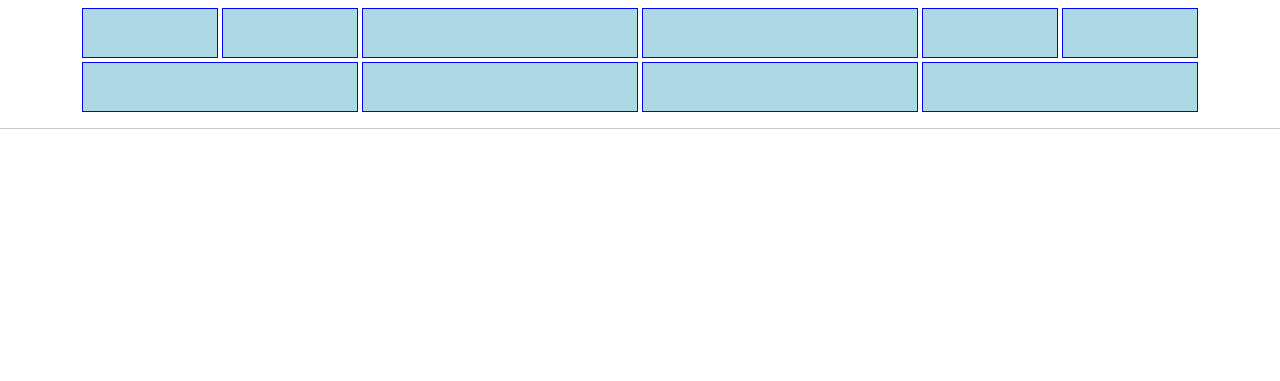
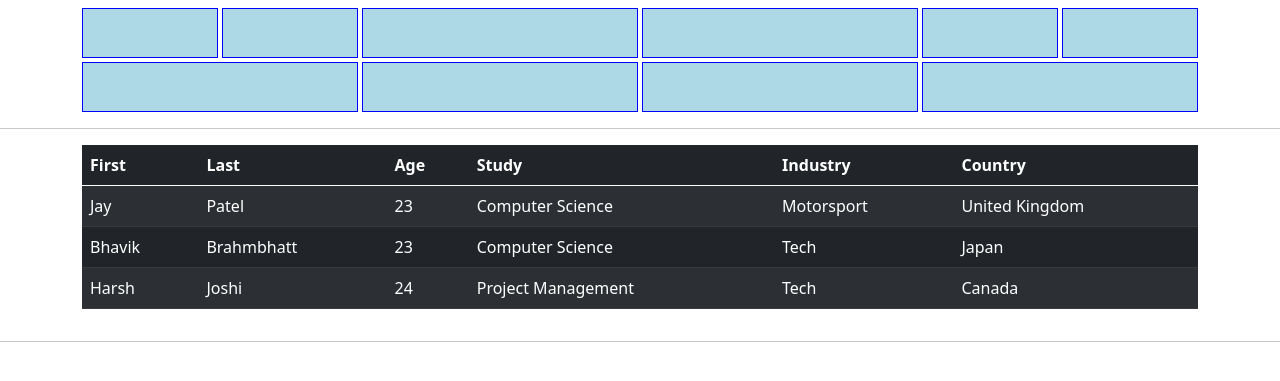
Before and after one commit to typeJay/BS1, a plain HTML site: page index.html in a window 1280 px wide. Shown: the part 113-494 px from the top of the page. Drawn offline with nearby package versions, Linux system fonts and the light colour scheme.

Commit message:
Please enter the commit message for your changes. Lines starting  with '' will be ignored, and an empty message aborts the commit.
 On branch main
 Your branch is behind 'origin/main' by 1 commit, and can be fast-forwarded.
   (use "git pull" to update your local branch)

 Changes to be committed:
	modified:   index.html

```diff
--- a/index.html
+++ b/index.html
@@ -13,6 +13,7 @@
   <body>
     <h1 class="container text-center">Hello, World!</h1>
     <hr>
+<!-- grid -->
     <div class="container">
         <div class="row row-cols-2 row-cols-lg-4 g-1">
             <div class="col">
@@ -56,6 +57,62 @@
         </div>
     </div>
     <hr>
+
+<!-- table -->
+<div class="container">
+<div class="table-responsive">
+<table class="table table-dark table-hover table-striped">
+    <thead>
+        <tr>
+            <th>First</th>
+            <th>Last</th>
+            <th>Age</th>
+            <th>Study</th>
+            <th>Industry</th>
+            <th>Country</th>
+        </tr>
+    </thead>
+    <tbody>
+        <tr>
+            <td>Jay</td>
+            <td>Patel</td>
+            <td>23</td>
+            <td>Computer Science</td>
+            <td>Motorsport</td>
+            <td>United Kingdom</td>
+        </tr>
+        <tr>
+            <td>Bhavik</td>
+            <td>Brahmbhatt</td>
+            <td>23</td>
+            <td>Computer Science</td>
+            <td>Tech</td>
+            <td>Japan</td>
+        </tr>
+        <tr>
+            <td>Harsh</td>
+            <td>Joshi</td>
+            <td>24</td>
+            <td>Project Management</td>
+            <td>Tech</td>
+            <td>Canada</td>
+        </tr>
+    </tbody>
+</table>
+</div>
+</div>
+<hr>
+
+
+
+
+
+
+
+
+
+
+
     <!-- Optional JavaScript; choose one of the two! -->
 
     <!-- Option 1: Bootstrap Bundle with Popper -->
```
